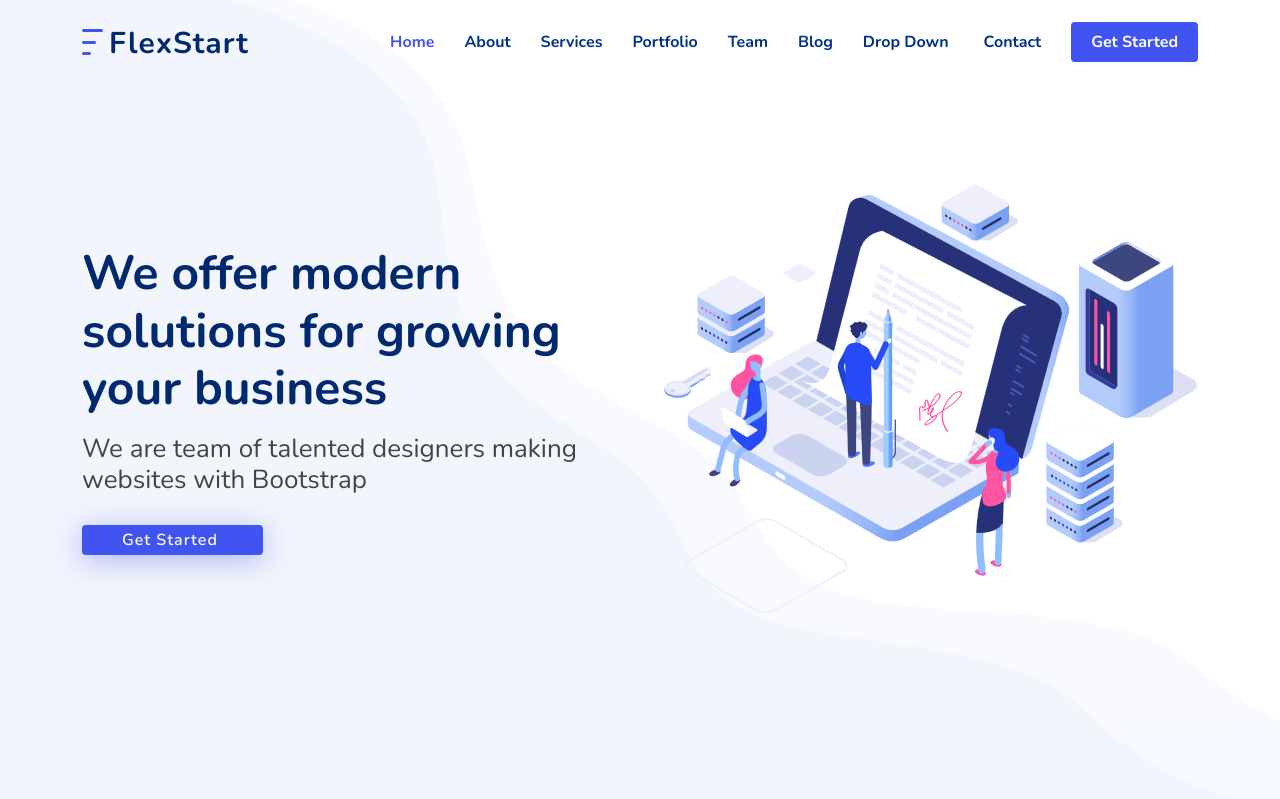
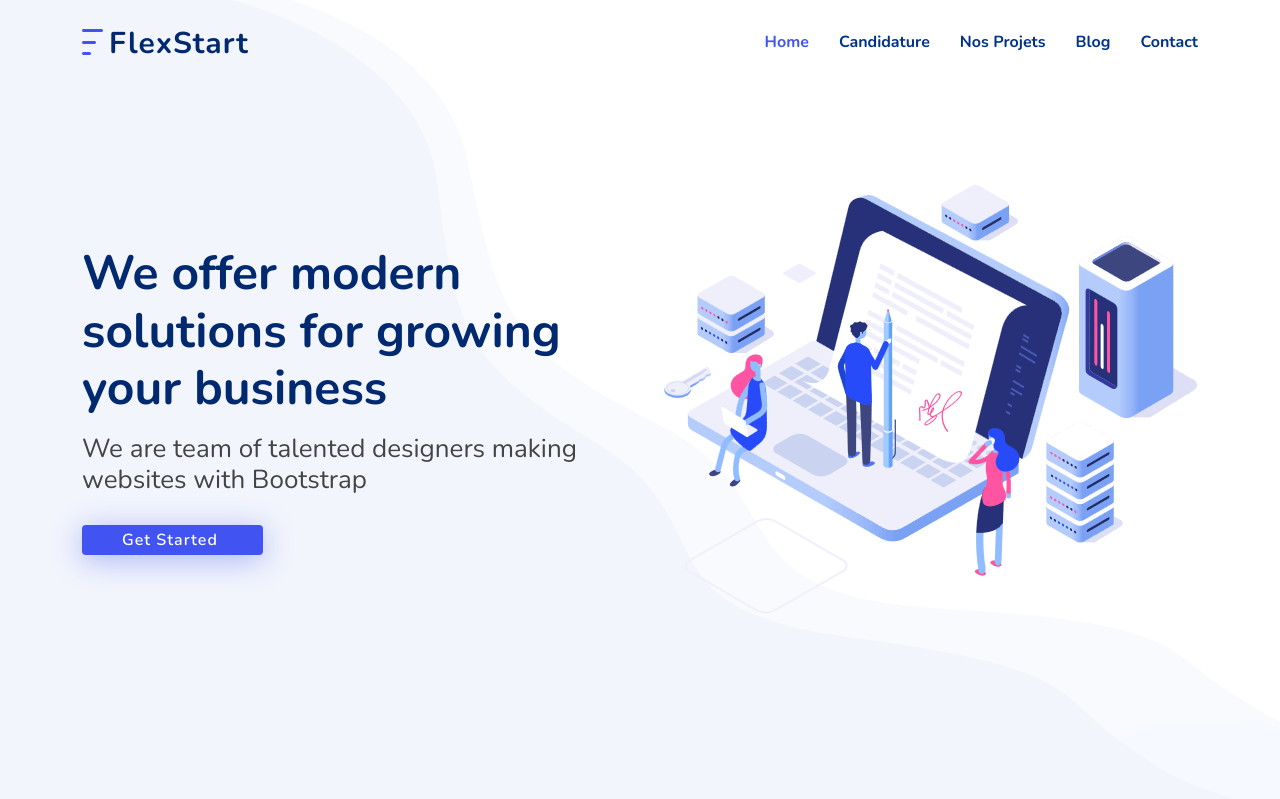
Before and after one commit to sinouJ/rendu-django, a Django app: page / in a window 1280 px wide. Shown: the top 799 px of the page. Run offline with Django 4.2, Linux system fonts and the light colour scheme; some libraries are stand-ins or nearby versions.

Commit message:
fix commit before

```diff
--- a/recrutement/home/templates/home/base.html
+++ b/recrutement/home/templates/home/base.html
@@ -31,12 +31,10 @@
     <nav id="navbar" class="navbar">
       <ul>
         <li><a class="nav-link scrollto active" href="#hero">Home</a></li>
-        <li><a class="nav-link scrollto" href="#about">About</a></li>
-        <li><a class="nav-link scrollto" href="#services">Services</a></li>
-        <li><a class="nav-link scrollto" href="#portfolio">Portfolio</a></li>
-        <li><a class="nav-link scrollto" href="#team">Team</a></li>
+        <li><a class="nav-link scrollto" href="#about">Candidature</a></li>
+        <li><a class="nav-link scrollto" href="#services">Nos Projets</a></li>
         <li><a href="blog.html">Blog</a></li>
-        <li class="dropdown"><a href="#"><span>Drop Down</span> <i class="bi bi-chevron-down"></i></a>
+        <!-- <li class="dropdown"><a href="#"><span>Drop Down</span> <i class="bi bi-chevron-down"></i></a>
           <ul>
             <li><a href="#">Drop Down 1</a></li>
             <li class="dropdown"><a href="#"><span>Deep Drop Down</span> <i class="bi bi-chevron-right"></i></a>
@@ -52,9 +50,8 @@
             <li><a href="#">Drop Down 3</a></li>
             <li><a href="#">Drop Down 4</a></li>
           </ul>
-        </li>
+        </li> -->
         <li><a class="nav-link scrollto" href="#contact">Contact</a></li>
-        <li><a class="getstarted scrollto" href="#about">Get Started</a></li>
       </ul>
       <i class="bi bi-list mobile-nav-toggle"></i>
     </nav><!-- .navbar -->
--- a/recrutement/recrutement/settings.py
+++ b/recrutement/recrutement/settings.py
@@ -122,7 +122,6 @@ USE_TZ = True
 # https://docs.djangoproject.com/en/dev/howto/static-files/
 
 STATIC_URL = 'static/'
-#STATIC_ROOT = (os.path.join(SITE_ROOT, 'static_files/'))
 import os
 SITE_ROOT = os.path.dirname(os.path.realpath(__file__))
 STATICFILES_DIRS = (
```
